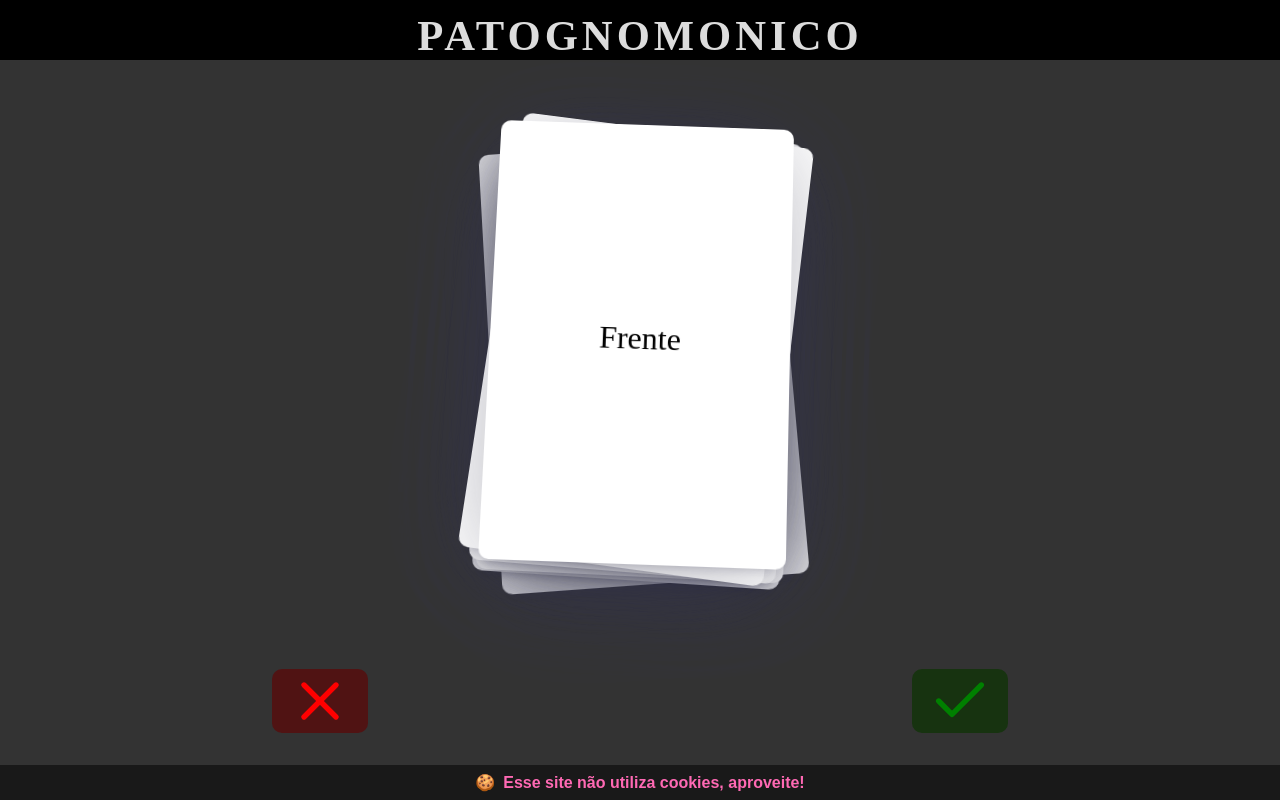
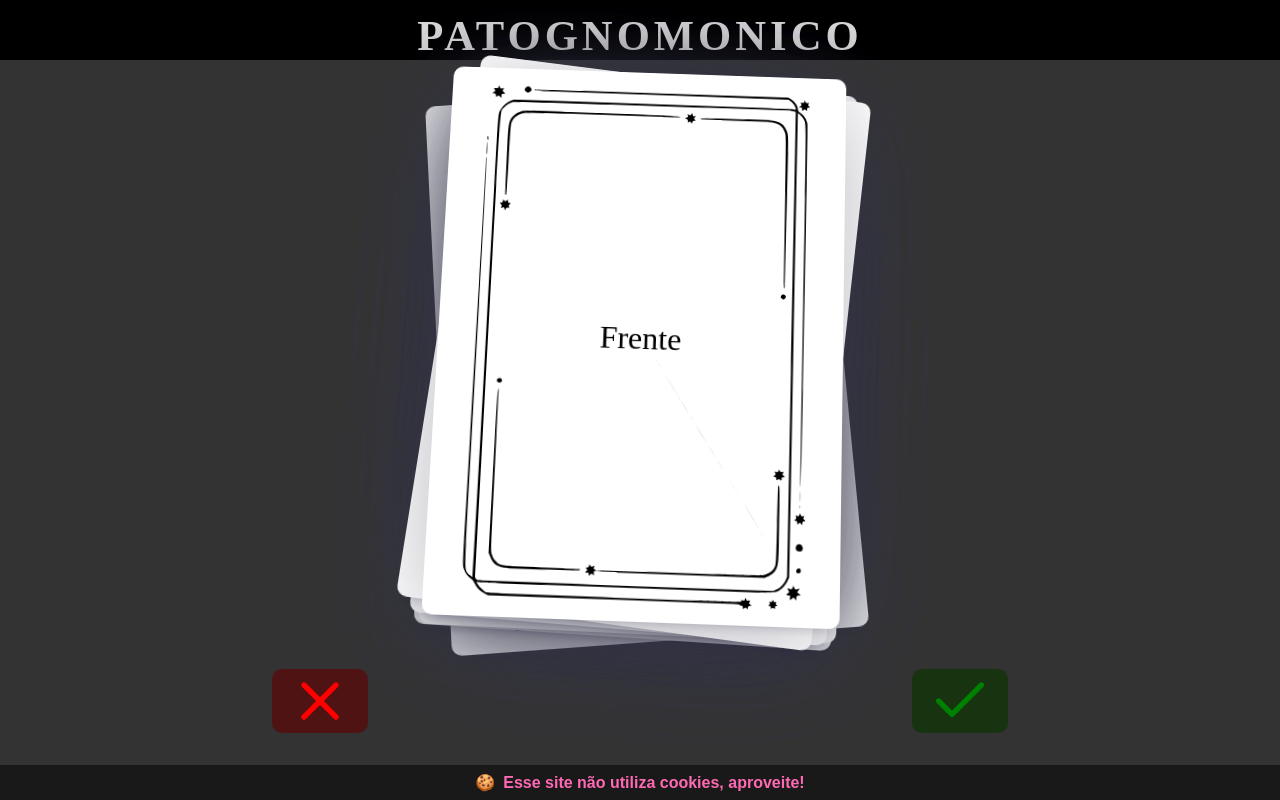
Before and after one commit to TarsiSurdi/sanequiz, a React (Vite) app: page / in a window 1280 px wide. Built offline with nearby package versions, Linux system fonts and the light colour scheme; a web font is replaced by a local one.

Commit message:
Added background to cards

```diff
--- a/src/components/Deck/Deck.tsx
+++ b/src/components/Deck/Deck.tsx
@@ -6,6 +6,8 @@ import { createUseGesture, dragAction } from "@use-gesture/react";
 const useGesture = createUseGesture([dragAction]);
 
 import styles from "./styles.module.scss";
+
+import background from "../../assets/card.svg";
 
 const cards = [
   "https://upload.wikimedia.org/wikipedia/commons/f/f5/RWS_Tarot_08_Strength.jpg",
@@ -111,7 +113,7 @@ const Deck = () => {
                 rotateZ(${r}deg)
                 scale(${s})`
               ),
-              transformStyle: "preserve-3d",
+              backgroundImage: `url(${background})`,
             }}
           >
             <p>Frente</p>
@@ -130,7 +132,7 @@ const Deck = () => {
                 rotateZ(${r}deg)
                 scale(${s})`
               ),
-              transformStyle: "preserve-3d",
+              backgroundImage: `url(${background})`,
             }}
           >
             <p>Verso</p>
--- a/src/components/Deck/styles.module.scss
+++ b/src/components/Deck/styles.module.scss
@@ -15,13 +15,11 @@
 
     touch-action: none;
     background-color: white;
-    background-size: auto 85%;
+    background-size: auto 95%;
     background-repeat: no-repeat;
     background-position: center center;
-    width: 70%;
-    max-width: 300px;
-    height: 80%;
-    max-height: 570px;
+    width: 90%;
+    height: 100%;
     will-change: transform;
     border-radius: 10px;
     box-shadow: 0 12.5px 100px -10px rgba(50, 50, 73, 0.4),
```
